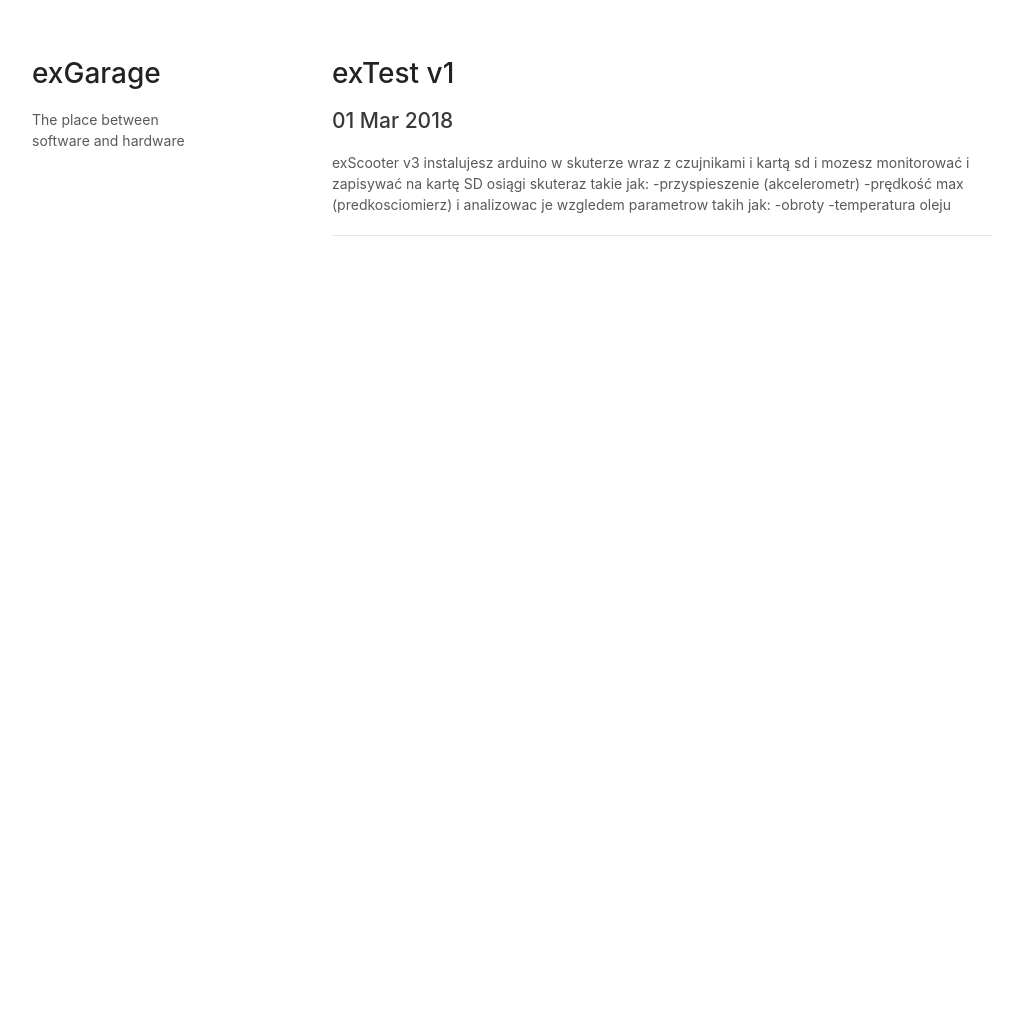
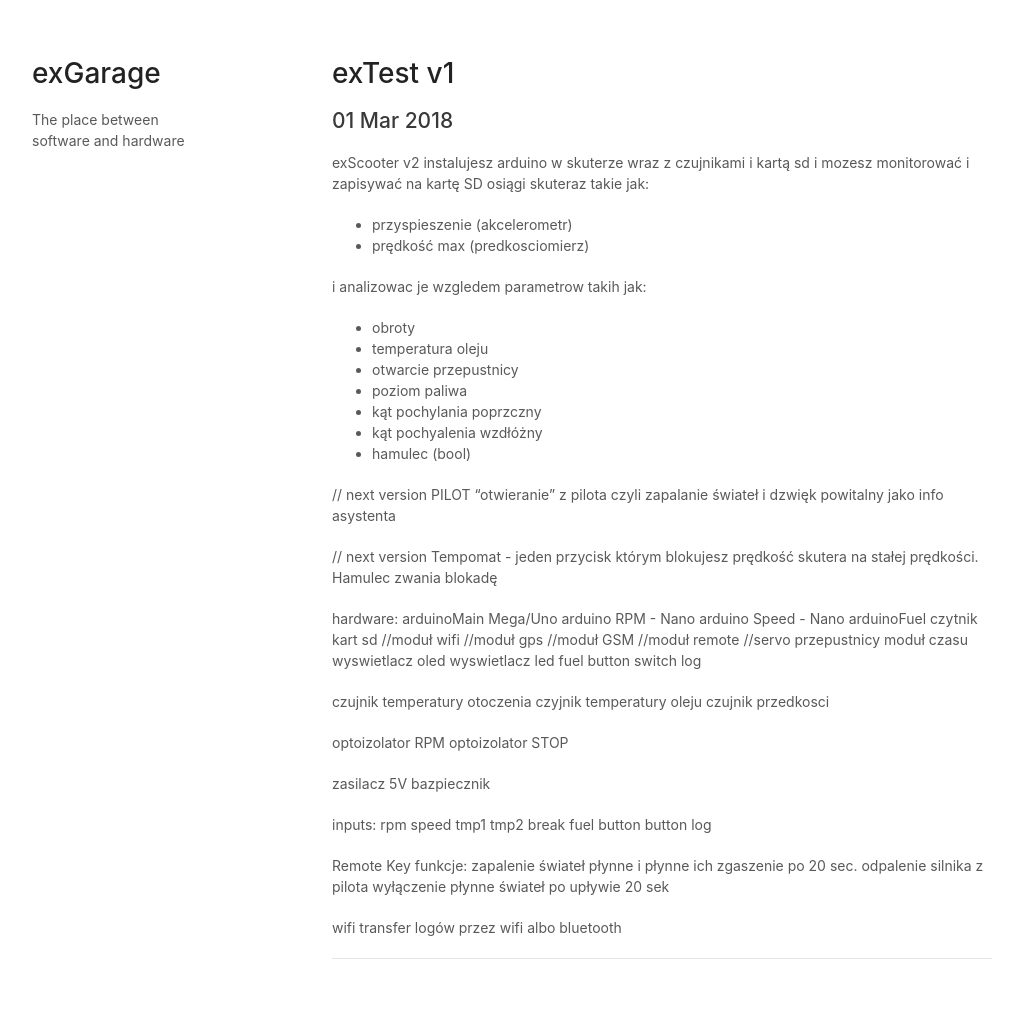
Before and after one commit to exMagic/MagicGarage.github.io, a Jekyll site: the page built from _posts/2018-03-01-exScooter concept infov3.md, in a window 1280 px wide. Shown: the whole page, without its empty margins (128-1142 px from the left). Built offline with Jekyll 4.4.1, drawn with Linux system fonts in a browser that asks for light colours; before the commit the page ends 900 px from its top, so only the background shows below that.

Commit message:
update post

```diff
--- a/_posts/2018-03-01-exScooter concept infov3.md
+++ b/_posts/2018-03-01-exScooter concept infov3.md
@@ -3,4 +3,71 @@ layout: post
 title: "exTest v1"
 date: 2018-03-01
 ---
-exScooter v3 instalujesz arduino w skuterze wraz z czujnikami i kartą sd i mozesz monitorować i zapisywać na kartę SD	osiągi skuteraz takie jak: -przyspieszenie (akcelerometr) -prędkość max (predkosciomierz) i analizowac je wzgledem parametrow takih jak:	-obroty	-temperatura oleju
+exScooter v2
+instalujesz arduino w skuterze wraz z czujnikami i kartą sd i mozesz monitorować i zapisywać na kartę SD
+osiągi skuteraz takie jak:
+
+- przyspieszenie (akcelerometr)
+- prędkość max (predkosciomierz)
+
+i analizowac je wzgledem parametrow takih jak:
+- obroty
+- temperatura oleju
+- otwarcie przepustnicy
+- poziom paliwa
+- kąt pochylania poprzczny
+- kąt pochyalenia wzdłóżny
+- hamulec (bool)
+
+// next version
+PILOT "otwieranie" z pilota czyli zapalanie świateł i dzwięk powitalny jako info asystenta
+
+
+// next version
+Tempomat - jeden przycisk którym blokujesz prędkość skutera na stałej prędkości. Hamulec zwania blokadę
+
+hardware:
+arduinoMain Mega/Uno
+arduino RPM - Nano
+arduino Speed - Nano
+arduinoFuel
+czytnik kart sd
+//moduł wifi
+//moduł gps
+//moduł GSM
+//moduł remote
+//servo przepustnicy
+moduł czasu
+wyswietlacz oled
+wyswietlacz led fuel
+button
+switch log
+
+czujnik temperatury otoczenia
+czyjnik temperatury oleju
+czujnik przedkosci
+
+optoizolator RPM
+optoizolator STOP
+
+zasilacz 5V
+bazpiecznik
+
+
+inputs:
+rpm
+speed
+tmp1
+tmp2
+break
+fuel
+button
+button log
+
+Remote Key funkcje:
+zapalenie świateł płynne i płynne ich zgaszenie po 20 sec.
+odpalenie silnika z pilota
+wyłączenie płynne świateł po upływie 20 sek
+
+wifi
+transfer logów przez wifi albo bluetooth
```
